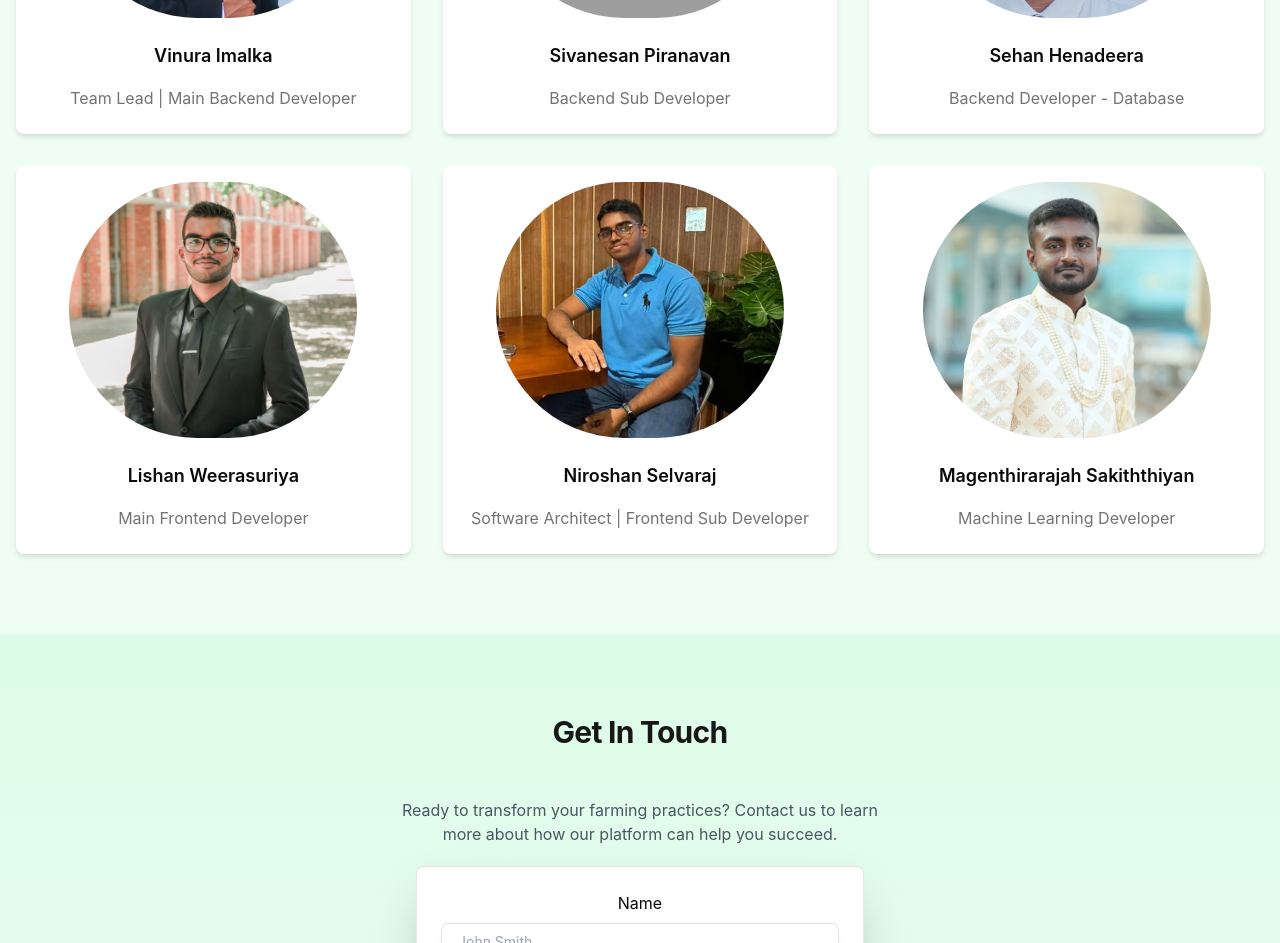
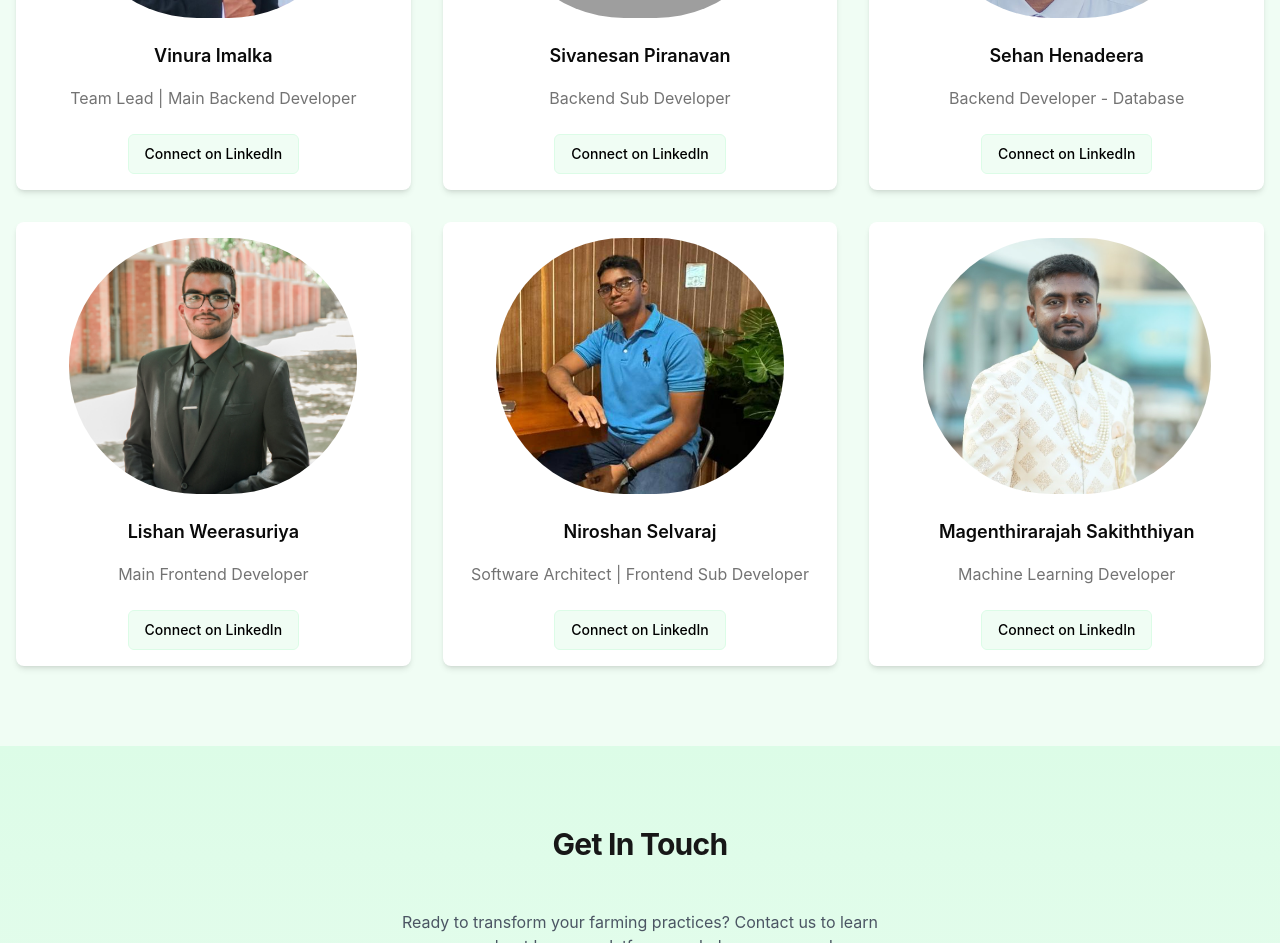
Before and after one commit to LishanR/FarmSync-Web, a React (Vite) app: page / in a window 1280 px wide. Shown: the part 2700-3643 px from the top of the page. Built offline with nearby package versions, Linux system fonts and the light colour scheme; grey boxes are pictures that could not be loaded.

Commit message:
feat: Added "Connect with LinkedIn" Feature

```diff
--- a/src/TeamMemberCard.jsx
+++ b/src/TeamMemberCard.jsx
@@ -1,18 +1,28 @@
 import { Card, CardContent, CardHeader } from "@/Card.jsx";
 import { Avatar, AvatarImage } from "@/Avatar.jsx";
 import "./Avatar.css";
+import { Button } from "./components/ui/button";
 
-function TeamMemberCard({ name, role, image }) {
+function TeamMemberCard({ name, role, image, linkedinProfile }) {
 	return (
 		<Card className="border-none text-center overflow-hidden">
 			<CardHeader>
 				<Avatar className="avatar-image">
-          <AvatarImage src={image} alt={name} className="object-cover w-full h-full"/>
+					<AvatarImage
+						src={image}
+						alt={name}
+						className="object-cover w-full h-full"
+					/>
 				</Avatar>
 			</CardHeader>
 			<CardContent>
 				<h3 className="p-2 font-semibold text-lg">{name}</h3>
 				<p className="p-2 text-muted-foreground">{role}</p>
+				<a href={linkedinProfile}>
+					<Button className="mt-4 text-black bg-green-50 border-green-100 hover:bg-green-200 hover:border-green-200 transition-transform hover:scale-110 duration-200">
+						Connect on LinkedIn
+					</Button>
+				</a>
 			</CardContent>
 		</Card>
 	);
```
Lines whose indentation alone changed are shown as unchanged.
